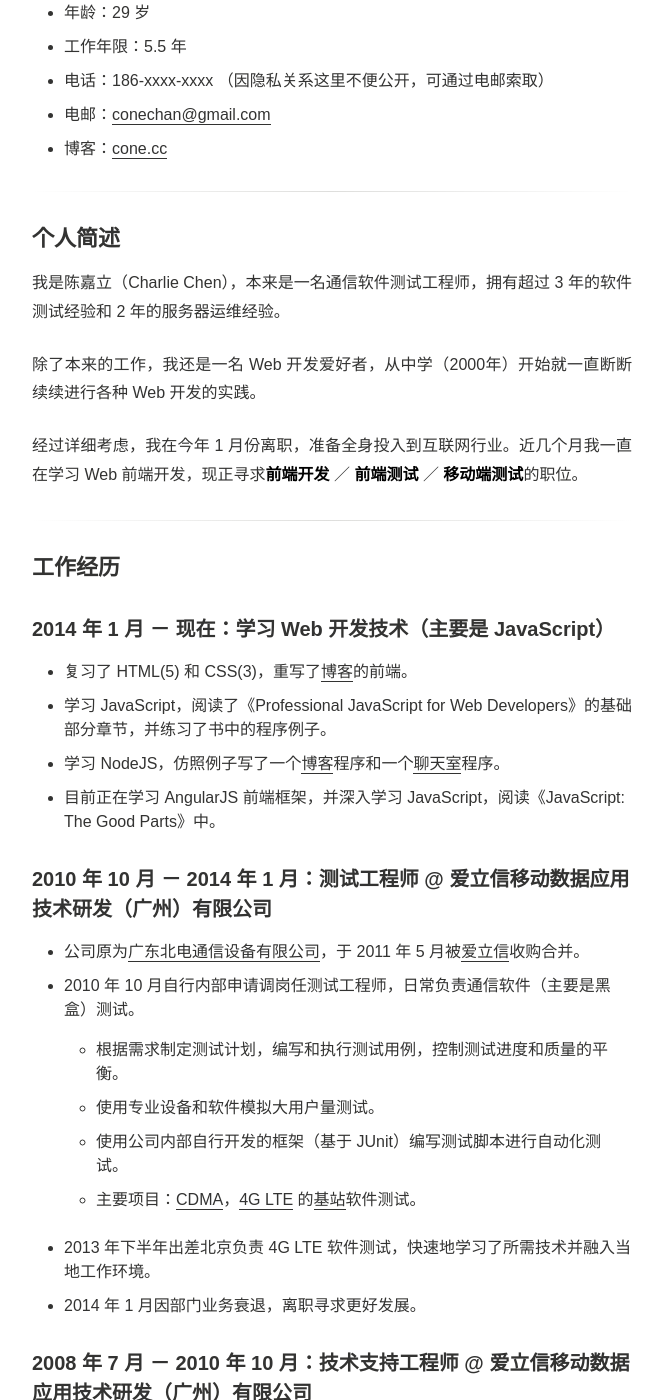
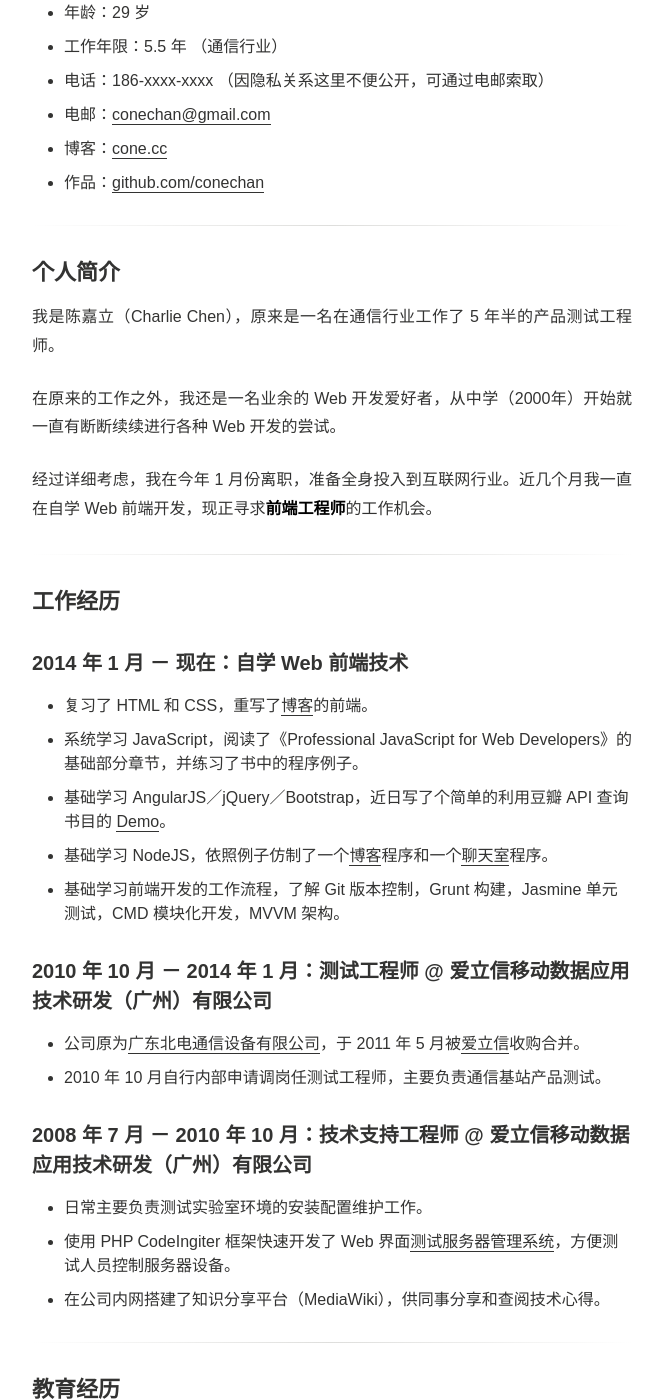
Before and after one commit to conechan/conechan.github.io, a Jekyll site: the page built from cv-cn.md, in a window 1280 px wide and 1400 px high, scrolled down 494 px. Shown: the whole window, without its empty margins (308-971 px from the left). Built offline with Jekyll 4.4.1, drawn with Linux system fonts in a browser that asks for light colours; Markdown is read by kramdown in place of the engine named in the settings; some of the changed text lies outside the part shown.

Commit message:
modified cv for front-end job hunting.

```diff
--- a/cv-cn.md
+++ b/cv-cn.md
@@ -11,7 +11,7 @@ permalink: /cv-cn/
 
 ## 求职意向
 
-###### 前端开发工程师 ／ 前端测试工程师 ／ 移动端测试工程师
+###### 前端工程师
 
 ---
 
@@ -19,46 +19,42 @@ permalink: /cv-cn/
 
 - 性别：男
 - 年龄：29 岁
-- 工作年限：5.5 年
+- 工作年限：5.5 年 （通信行业）
 - 电话：186-xxxx-xxxx （因隐私关系这里不便公开，可通过电邮索取）
 - 电邮：[conechan@gmail.com](mailto:conechan@gmail.com)
 - 博客：[cone.cc](http://cone.cc/)
+- 作品：[github.com/conechan](http://github.com/conechan)
 
 ---
 
-## 个人简述
+## 个人简介
 
-我是陈嘉立（Charlie Chen），本来是一名通信软件测试工程师，拥有超过 3 年的软件测试经验和 2 年的服务器运维经验。
+我是陈嘉立（Charlie Chen），原来是一名在通信行业工作了 5 年半的产品测试工程师。
 
-除了本来的工作，我还是一名 Web 开发爱好者，从中学（2000年）开始就一直断断续续进行各种 Web 开发的实践。
+在原来的工作之外，我还是一名业余的 Web 开发爱好者，从中学（2000年）开始就一直有断断续续进行各种 Web 开发的尝试。
 
-经过详细考虑，我在今年 1 月份离职，准备全身投入到互联网行业。近几个月我一直在学习 Web 前端开发，现正寻求**前端开发** ／ **前端测试** ／ **移动端测试**的职位。
+经过详细考虑，我在今年 1 月份离职，准备全身投入到互联网行业。近几个月我一直在自学 Web 前端开发，现正寻求**前端工程师**的工作机会。
 
 ---
 
 ## 工作经历
 
-### 2014 年 1 月 － 现在：学习 Web 开发技术（主要是 JavaScript）
+### 2014 年 1 月 － 现在：自学 Web 前端技术
 
-- 复习了 HTML(5) 和 CSS(3)，重写了[博客](https://github.com/conechan/conechan.github.com)的前端。
-- 学习 JavaScript，阅读了《Professional JavaScript for Web Developers》的基础部分章节，并练习了书中的程序例子。
-- 学习 NodeJS，仿照例子写了一个[博客](https://github.com/conechan/learnExpressNblog)程序和一个[聊天室](https://github.com/conechan/learnNodeChatroom)程序。
-- 目前正在学习 AngularJS 前端框架，并深入学习 JavaScript，阅读《JavaScript: The Good Parts》中。
+- 复习了 HTML 和 CSS，重写了[博客](http://conechan.github.io)的前端。
+- 系统学习 JavaScript，阅读了《Professional JavaScript for Web Developers》的基础部分章节，并练习了书中的程序例子。
+- 基础学习 AngularJS／jQuery／Bootstrap，近日写了个简单的利用豆瓣 API 查询书目的 [Demo](http://conechan.github.io/bookquery)。
+- 基础学习 NodeJS，依照例子仿制了一个[博客](https://github.com/conechan/learnExpressNblog)程序和一个[聊天室](https://github.com/conechan/learnNodeChatroom)程序。
+- 基础学习前端开发的工作流程，了解 Git 版本控制，Grunt 构建，Jasmine 单元测试，CMD 模块化开发，MVVM 架构。
 
 ### 2010 年 10 月 － 2014 年 1 月：测试工程师 @ 爱立信移动数据应用技术研发（广州）有限公司
 
 - 公司原为[广东北电通信设备有限公司](http://en.wikipedia.org/wiki/Nortel)，于 2011 年 5 月被[爱立信](http://www.ericsson.com/)收购合并。
-- 2010 年 10 月自行内部申请调岗任测试工程师，日常负责通信软件（主要是黑盒）测试。
-  - 根据需求制定测试计划，编写和执行测试用例，控制测试进度和质量的平衡。
-  - 使用专业设备和软件模拟大用户量测试。
-  - 使用公司内部自行开发的框架（基于 JUnit）编写测试脚本进行自动化测试。
-  - 主要项目：[CDMA](http://en.wikipedia.org/wiki/CDMA2000)，[4G LTE](http://en.wikipedia.org/wiki/LTE_(telecommunication\)) 的[基站](http://en.wikipedia.org/wiki/Base_station)软件测试。
-- 2013 年下半年出差北京负责 4G LTE 软件测试，快速地学习了所需技术并融入当地工作环境。
-- 2014 年 1 月因部门业务衰退，离职寻求更好发展。
+- 2010 年 10 月自行内部申请调岗任测试工程师，主要负责通信基站产品测试。
 
 ### 2008 年 7 月 － 2010 年 10 月：技术支持工程师 @ 爱立信移动数据应用技术研发（广州）有限公司
 
-- 日常主要负责测试用服务器（Unix）、网络（路由交换）安装配置维护工作。
+- 日常主要负责测试实验室环境的安装配置维护工作。
 - 使用 PHP CodeIngiter 框架快速开发了 Web 界面[测试服务器管理系统](https://github.com/conechan/TTMS)，方便测试人员控制服务器设备。
 - 在公司内网搭建了知识分享平台（MediaWiki），供同事分享和查阅技术心得。
 
@@ -68,21 +64,19 @@ permalink: /cv-cn/
 
 ### 2004 年 9 月 － 2008 年 7 月：信息工程本科学士 @ 华南理工大学
 
-- 课外时间在[百步梯网站](http://www.100steps.net/)任美工（前端）组长，引入 Web 重构思想，对站内 table 布局栏目进行 CSS 重构。
+- 课外时间在[百步梯网站](http://www.100steps.net/)任美工（前端）副部长，引入 Web 重构思想，对站内 table 布局栏目进行 CSS 重构。
 
 ---
 
 ## 专业技能
 
-- 熟悉软件测试原理、方法，超过 3 年通信软件测试经验。
 - 熟悉 HTML 和 CSS，有一定的编写能力。
-- 初步掌握 JavaScript 和 NodeJS，有一定实践经验。
-- 熟悉软件开发流程（瀑布流／敏捷开发），熟悉 Git 版本控制。
-- 基本了解各种常见前后端开发技术。
-- 基本了数据库技术，使用过 MySQL 和 MongoDB。
-- 接触过的语言：C，PHP，Pyhton，Java。
-- 熟悉 Unix/Linux，有 2 年服务器运维经验。
-- 有较好的英语读写听说能力，能流畅读懂英文文档，工作 5 年多一直使用英语作为官方书面语言。
+- 初步掌握 JavaScript，了解语言特性，有一定实践经验。
+- 熟悉 Unix／Linux 基本概念和操作。
+- 基本了解各种常见前后端开发技术、流程、框架。
+- 基本了解数据库技术，使用过 MySQL 和 MongoDB。
+- 其他接触过的语言：Java, Python, PHP, C。
+- 有较好的英语能力，能流畅读懂英文文档。
 
 ---
 
```
Also changed, not shown: about.md (+0 -2 lines), cv-en.md (added, +8 -0 lines).
